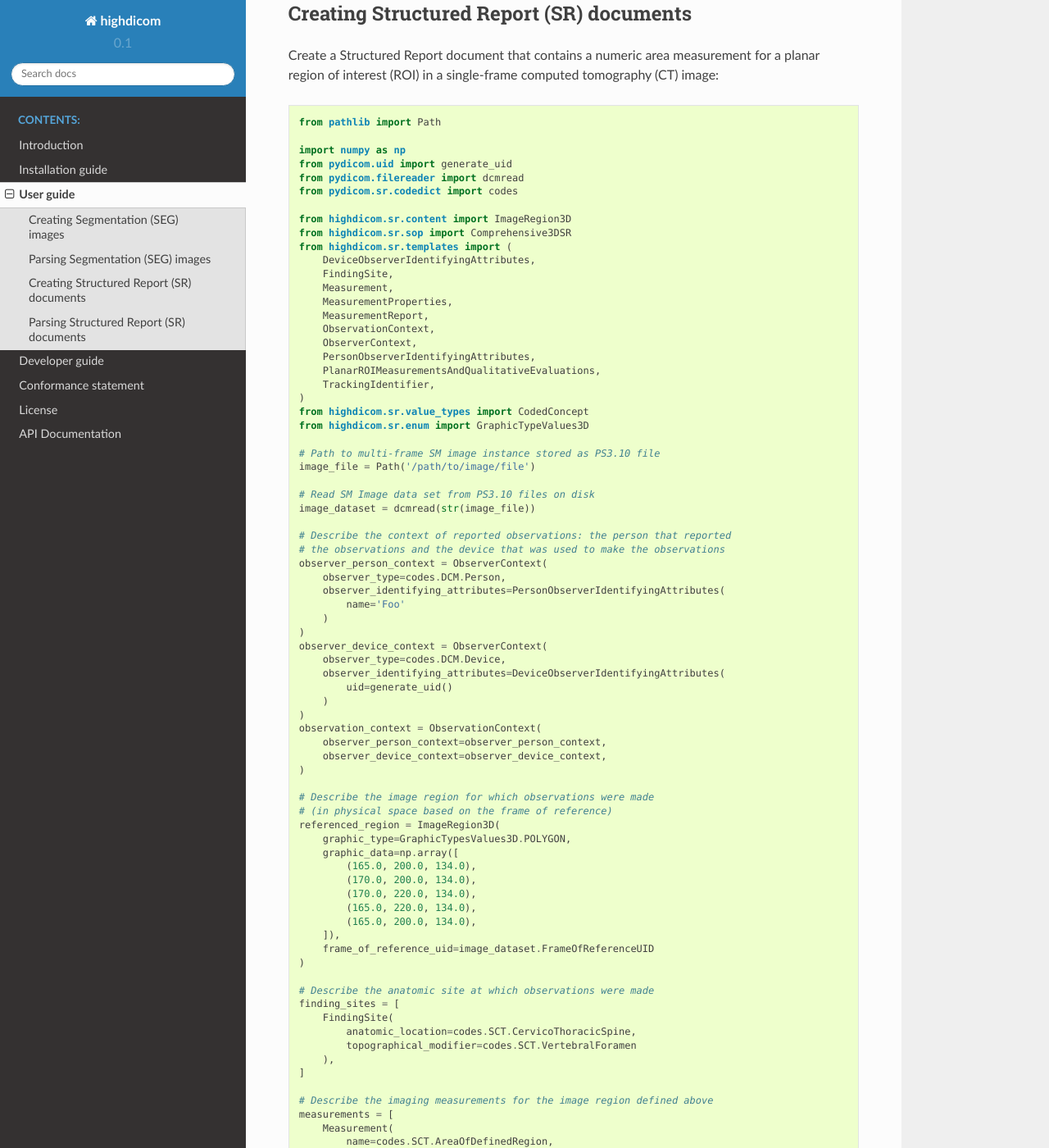
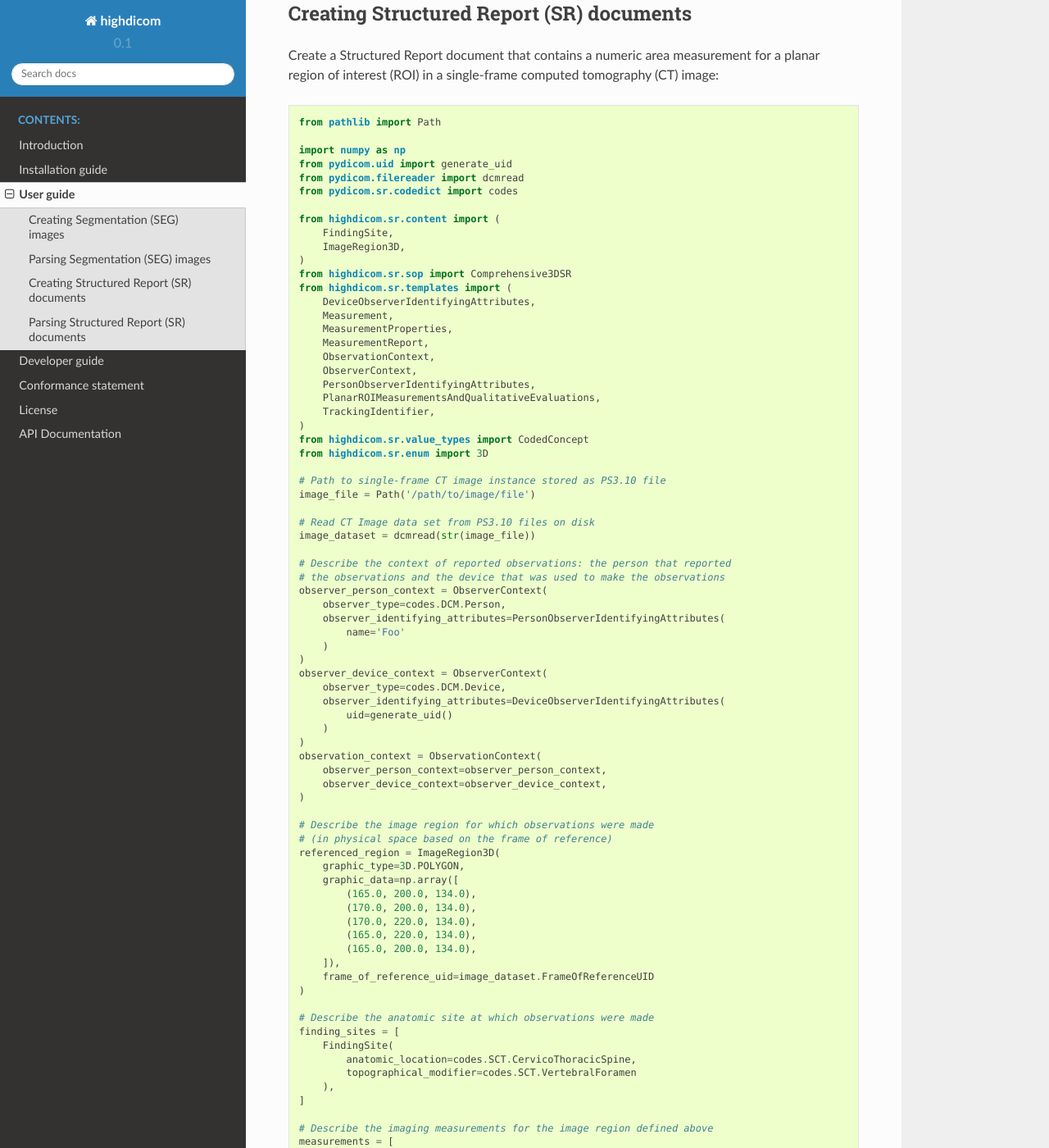
Before and after one commit to ImagingDataCommons/highdicom, a Sphinx documentation site: the page built from docs/usage.rst, in a window 1280 px wide and 1400 px high, scrolled down 3218 px. Shown: the whole window at 82% size. Built offline with Sphinx 7.4.7 and the Read the Docs theme 2.0.0, drawn with Linux system fonts in a browser that asks for light colours.

Commit message:
Fix minor issues in usage section of docs

```diff
--- a/docs/usage.rst
+++ b/docs/usage.rst
@@ -206,11 +206,13 @@ image:
     from pydicom.filereader import dcmread
     from pydicom.sr.codedict import codes
 
-    from highdicom.sr.content import ImageRegion3D
+    from highdicom.sr.content import (
+        FindingSite,
+        ImageRegion3D,
+    )
     from highdicom.sr.sop import Comprehensive3DSR
     from highdicom.sr.templates import (
         DeviceObserverIdentifyingAttributes,
-        FindingSite,
         Measurement,
         MeasurementProperties,
         MeasurementReport,
@@ -221,12 +223,12 @@ image:
         TrackingIdentifier,
     )
     from highdicom.sr.value_types import CodedConcept
-    from highdicom.sr.enum import GraphicTypeValues3D
+    from highdicom.sr.enum import 3D
 
-    # Path to multi-frame SM image instance stored as PS3.10 file
+    # Path to single-frame CT image instance stored as PS3.10 file
     image_file = Path('/path/to/image/file')
 
-    # Read SM Image data set from PS3.10 files on disk
+    # Read CT Image data set from PS3.10 files on disk
     image_dataset = dcmread(str(image_file))
 
     # Describe the context of reported observations: the person that reported
@@ -251,7 +253,7 @@ image:
     # Describe the image region for which observations were made
     # (in physical space based on the frame of reference)
     referenced_region = ImageRegion3D(
-        graphic_type=GraphicTypesValues3D.POLYGON,
+        graphic_type=3D.POLYGON,
         graphic_data=np.array([
             (165.0, 200.0, 134.0),
             (170.0, 200.0, 134.0),
```
